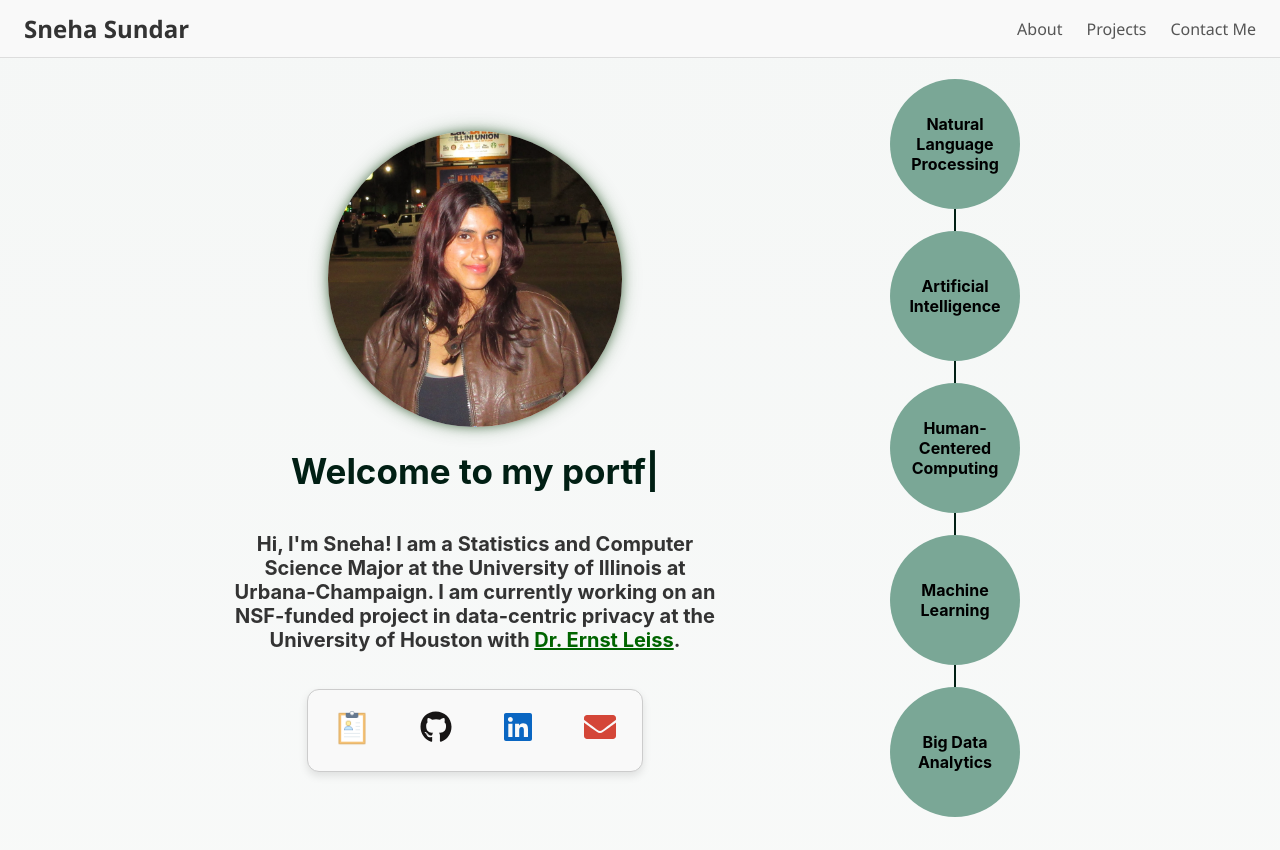
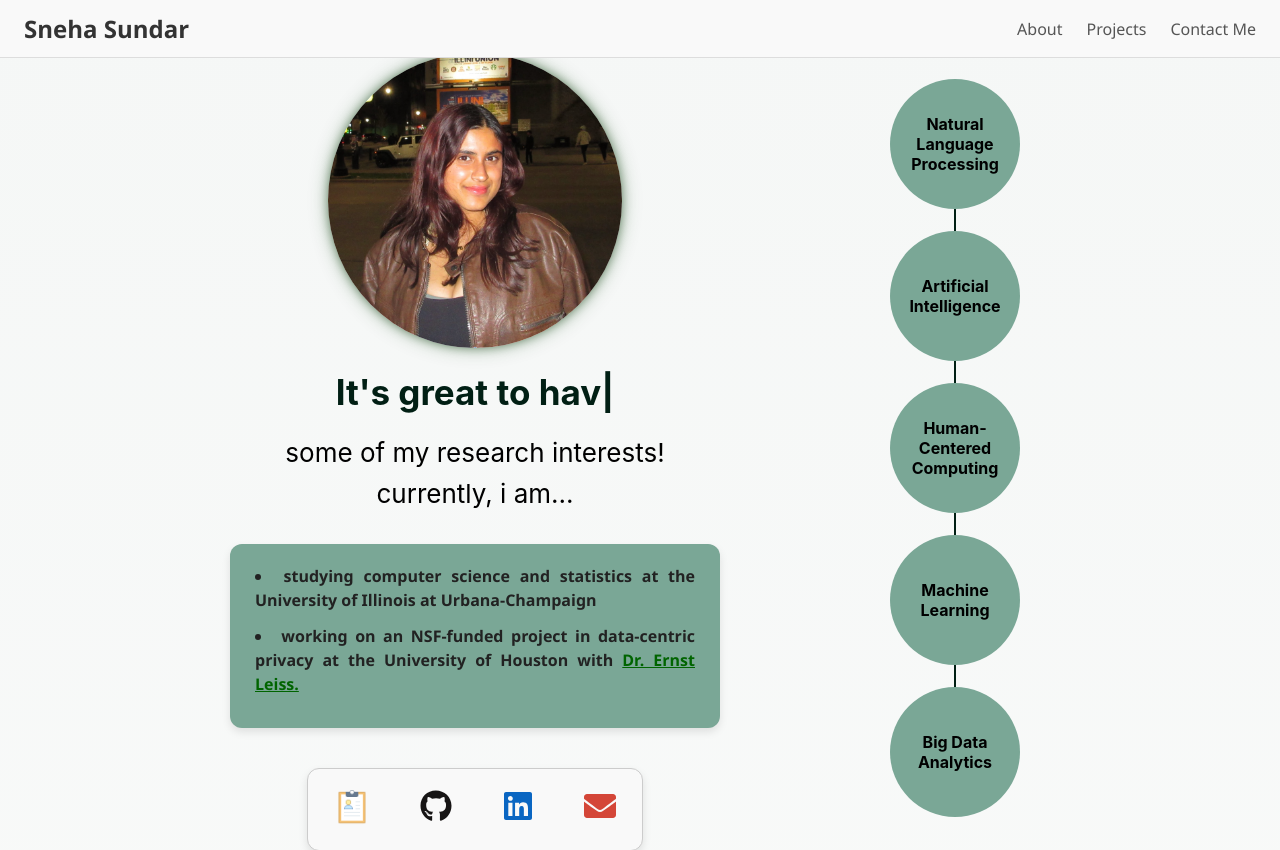
Before and after one commit to ssundr/ssundr.github.io, a React (Create React App) app in the folder portfolio/: page / in a window 1280 px wide. Shown: the top 850 px of the page. Built offline with nearby package versions, Linux system fonts and the light colour scheme; a web font is replaced by a local one.

Commit message:
updated about me

```diff
--- /dev/null
+++ b/portfolio/src/AnimatedArrow.css
@@ -0,0 +1,34 @@
+/* Container for the arrow */
+.arrow-wrapper {
+    position: relative;
+    width: 400px;   /* wide enough to fit longer arrow */
+    height: 150px;
+    margin: 40px auto;
+  }
+
+  /* Animate the arrow path to draw then erase continuously */
+  .arrow-path {
+    stroke: green;           /* green stroke color */
+    stroke-width: 4;
+    fill: none;
+    stroke-linecap: round;
+    stroke-linejoin: round;
+
+    /* animation properties */
+    animation: drawErase 4s linear infinite;
+
+    /* initially dasharray & dashoffset will be set dynamically by JS */
+  }
+
+  /* Keyframes to draw and erase the arrow path */
+  @keyframes drawErase {
+    0% {
+      stroke-dashoffset: 1000; /* big enough to cover entire length */
+    }
+    50% {
+      stroke-dashoffset: 0;
+    }
+    100% {
+      stroke-dashoffset: 1000;
+    }
+  }
--- /dev/null
+++ b/portfolio/src/AnimatedArrow.js
@@ -0,0 +1,60 @@
+import React, { useEffect, useRef, useState } from 'react';
+
+const AnimatedArrow = () => {
+  const pathRef = useRef(null);
+  const [showArrowhead, setShowArrowhead] = useState(false);
+
+  useEffect(() => {
+    const path = pathRef.current;
+    if (!path) return;
+
+    const length = path.getTotalLength();
+    path.style.strokeDasharray = length;
+    path.style.strokeDashoffset = length;
+
+    // Force reflow to apply initial dashoffset
+    path.getBoundingClientRect();
+
+    // Start the animation
+    path.style.transition = 'stroke-dashoffset 2s ease-in-out';
+    path.style.strokeDashoffset = '0';
+
+    // Show arrowhead after animation + 0.2s delay
+    const timer = setTimeout(() => {
+      setShowArrowhead(true);
+    }, 2200);
+
+    return () => clearTimeout(timer);
+  }, []);
+
+  return (
+    <svg width="300" height="150" viewBox="0 0 300 150" xmlns="http://www.w3.org/2000/svg">
+      <defs>
+        <marker
+          id="arrowhead"
+          markerWidth="10"
+          markerHeight="7"
+          refX="3"
+          refY="4.5"
+          orient="auto"
+          markerUnits="strokeWidth"
+        >
+          <polygon points="0 0, 10 3.5, 0 7" fill="red" />
+        </marker>
+      </defs>
+
+      <path
+        ref={pathRef}
+        d="M10 100 C 60 20, 140 180, 190 100 S 260 120, 290 80"
+        stroke="#7ueys8"
+        strokeWidth="4"
+        fill="none"
+        strokeLinecap="round"
+        strokeLinejoin="round"
+        markerEnd={showArrowhead ? 'url(#arrowhead)' : ''}
+      />
+    </svg>
+  );
+};
+
+export default AnimatedArrow;
--- a/portfolio/src/App.css
+++ b/portfolio/src/App.css
@@ -229,6 +229,12 @@ h5 {
   color: #61dafb;
 }
 
+.bioBullets li {
+  font-size: 25px;
+  font-weight: bold;
+
+}
+
 .download-btn {
   display: block;
   padding: 15px 20px;
@@ -243,6 +249,30 @@ h5 {
   margin: 0 auto;
   transition: background-color 0.3s ease, transform 0.3s ease, box-shadow 0.3s ease;
 }
+
+.bioBullets {
+  background-color: #7aa796;
+  border-radius: 12px;
+  box-shadow: 0 4px 8px rgba(0,0,0,0.1);
+  padding: 20px 25px;
+  max-width: 500px;
+  margin: 20px auto;
+  font-family: 'Segoe UI', Tahoma, Geneva, Verdana, sans-serif;
+  color: #222;
+}
+
+.bioBullets ul {
+  list-style-type: disc;
+  padding-left: 20px;
+  margin: 0;
+}
+
+.bioBullets li {
+  margin-bottom: 12px;
+  font-size: 16px;
+  line-height: 1.5;
+}
+
 
 /* hover effect */
 .download-btn:hover {
@@ -427,7 +457,6 @@ h1 {
   background-color: #fafefb;
 }
 
-
 .project-card-container {
   display: flex;
   flex-wrap: wrap;
@@ -509,3 +538,42 @@ h1 {
 .social-icons a:not(:last-child) {
   margin-right: 7px;
 }
+
+/* AnimatedArrow.css */
+
+.container {
+  position: relative;
+  padding: 50px;
+  text-align: center;
+}
+
+.text-block {
+  margin-top: 80px;
+  font-size: 20px;
+  font-weight: bold;
+}
+
+.arrow {
+  position: absolute;
+  top: 0;
+  left: 50%;
+  transform: translateX(-50%);
+}
+
+.arrow-path {
+  stroke-dasharray: 200;
+  stroke-dashoffset: 200;
+  animation: drawArrow 1s ease forwards, fadeOut 0.5s ease 2.5s forwards;
+}
+
+@keyframes drawArrow {
+  to {
+    stroke-dashoffset: 0;
+  }
+}
+
+@keyframes fadeOut {
+  to {
+    opacity: 0;
+  }
+}
--- a/portfolio/src/App.js
+++ b/portfolio/src/App.js
@@ -1,4 +1,5 @@
-import React from "react";
+import React from 'react';
+
 import { ReactTyped } from "react-typed";
 import { FaGithub, FaLinkedin, FaEnvelope} from "react-icons/fa";
 import { DiGoogleCloudPlatform } from "react-icons/di";
@@ -34,6 +35,7 @@ import {
 
 
 import "./App.css";
+import AnimatedArrow from './AnimatedArrow';
 
 // prof pic
 import profilePicture from "./images/profile-picture.png";
@@ -54,6 +56,7 @@ import lab_logo from "./images/lab_logo.png"
 import houston from "./images/uhouston.png"
 
 function App() {
+
 
   const techStack = [
     {
@@ -497,7 +500,7 @@ function App() {
               <h1 style={{ textAlign: "center" }}>
                 <ReactTyped
                   strings={[
-                    "Welcome to my portfolio website :)",
+                    "Hi! I'm Sneha :)",
                     "It's great to have you here!",
                   ]}
                   typeSpeed={100}
@@ -508,16 +511,18 @@ function App() {
                 />
               </h1>
             </div>
-            <h2>
-              Hi, I'm Sneha! I am a Statistics and Computer Science Major at the
-              University of Illinois at Urbana-Champaign. I am currently working on an
-              NSF-funded project in data-centric privacy at the University of Houston with{' '}
+            <div className="target-text" style={{marginBottom: 10}}>some of my research interests!</div>
+            <h7 className="bio" style={{marginBottom: 15}}>currently, i am...</h7>
+            <div className="bioBullets">
+            <li>studying computer science and statistics at the
+              University of Illinois at Urbana-Champaign</li>
+             <li>working on an
+               NSF-funded project in data-centric privacy at the University of Houston with{' '}
               <a style={{color: "darkgreen", fontWeight: "bold"}} href="https://www.ece.uh.edu/faculty/leiss" target="_blank" rel="noopener noreferrer">
-                 Dr. Ernst Leiss
-              </a>.
-            </h2>
-
-
+                 Dr. Ernst Leiss.
+              </a>
+            </li>
+            </div>
             <div className="button-container">
               <a href={resume} download className="download-btn">
           <img
```
